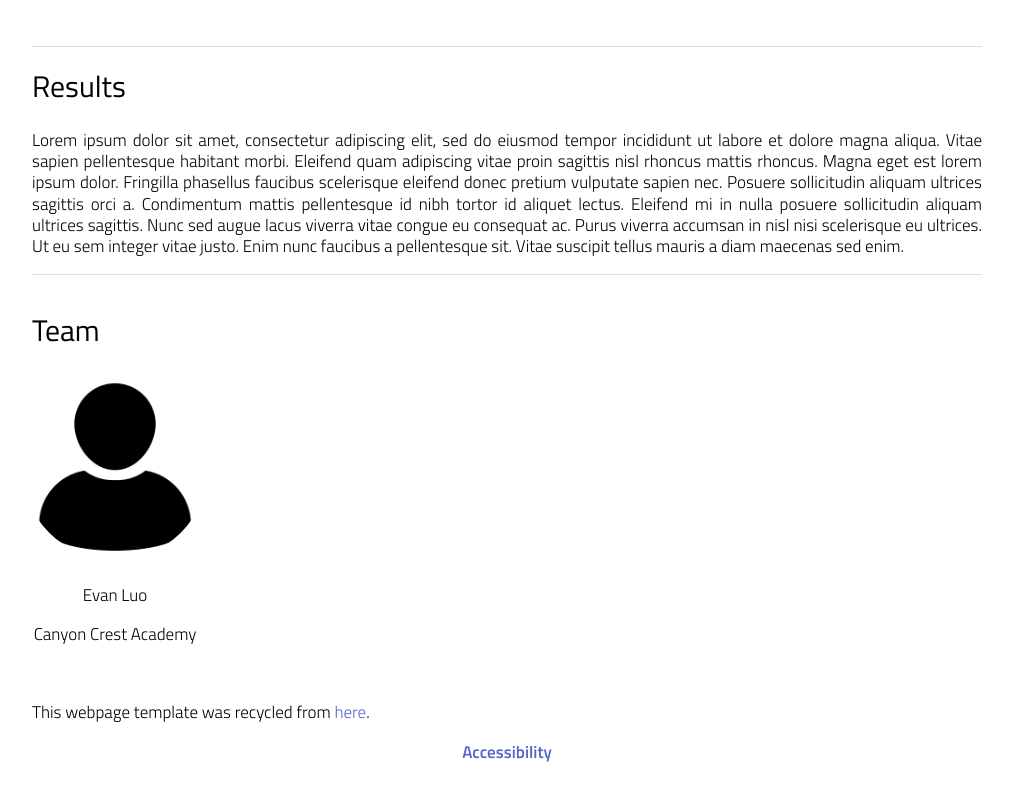
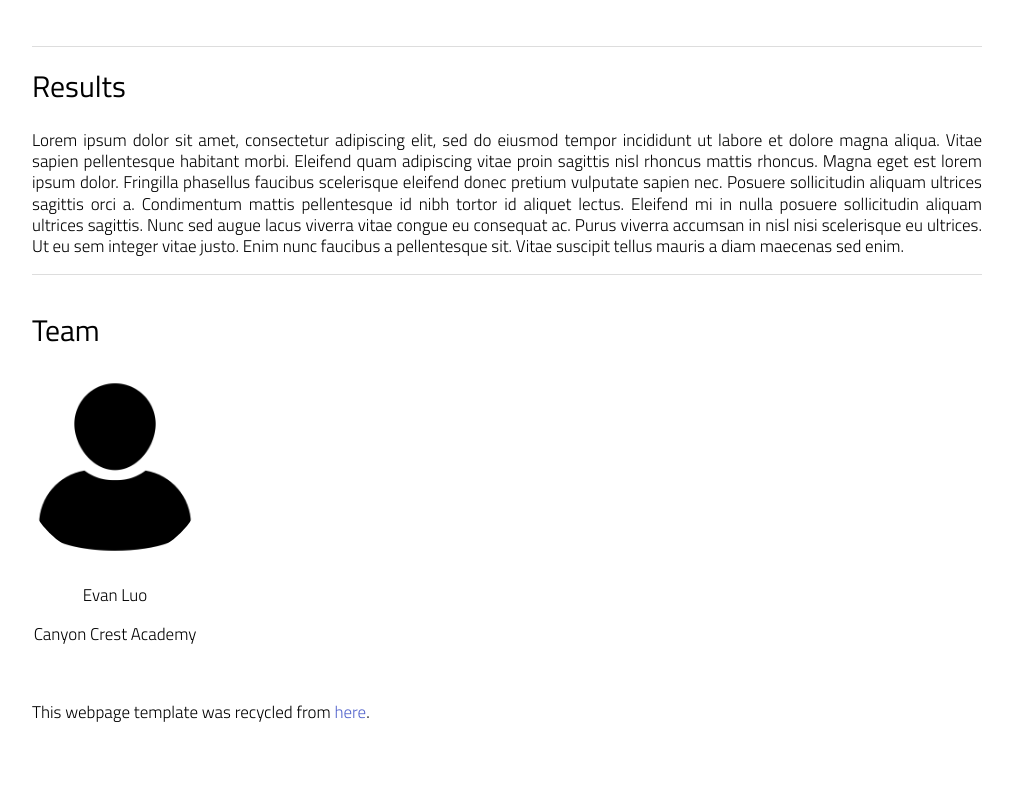
Before and after one commit to dr4Nx/clip-search-blog, a plain HTML site: page index.html in a window 1280 px wide. Shown: the part 2723-3518 px from the top of the page, without its empty margins (133-1146 px from the left). After the commit the page ends 3480 px from the top, so only its background shows below. Drawn offline with nearby package versions, Linux system fonts and the light colour scheme; a script that the page names is missing.

Commit message:
Update index.html

```diff
--- a/index.html
+++ b/index.html
@@ -588,7 +588,6 @@ pre {
 
     <section>
         This webpage template was recycled from <a href='https://nv-tlabs.github.io/LION/'>here</a>.
-        <center><p><a href='https://accessibility.mit.edu/'><b>Accessibility</b></a></p></center>
     </section>
 
 
```
